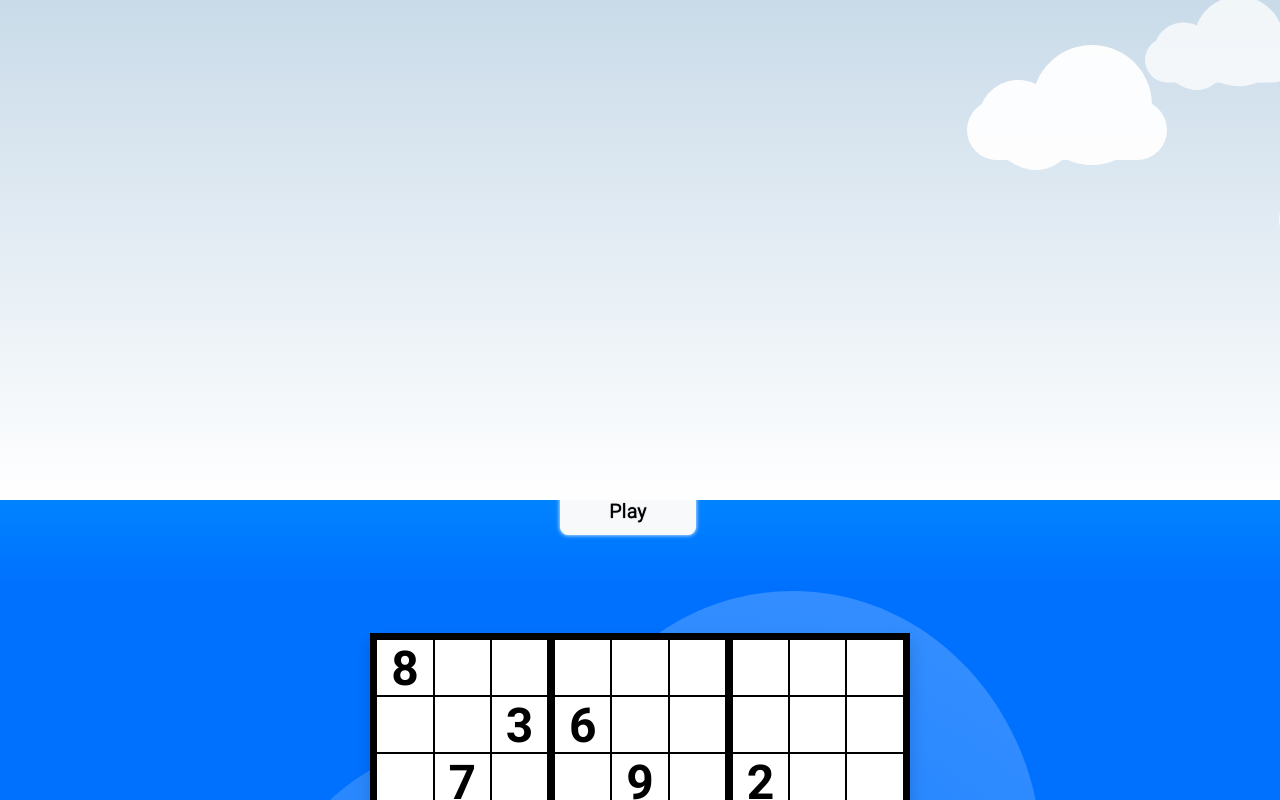
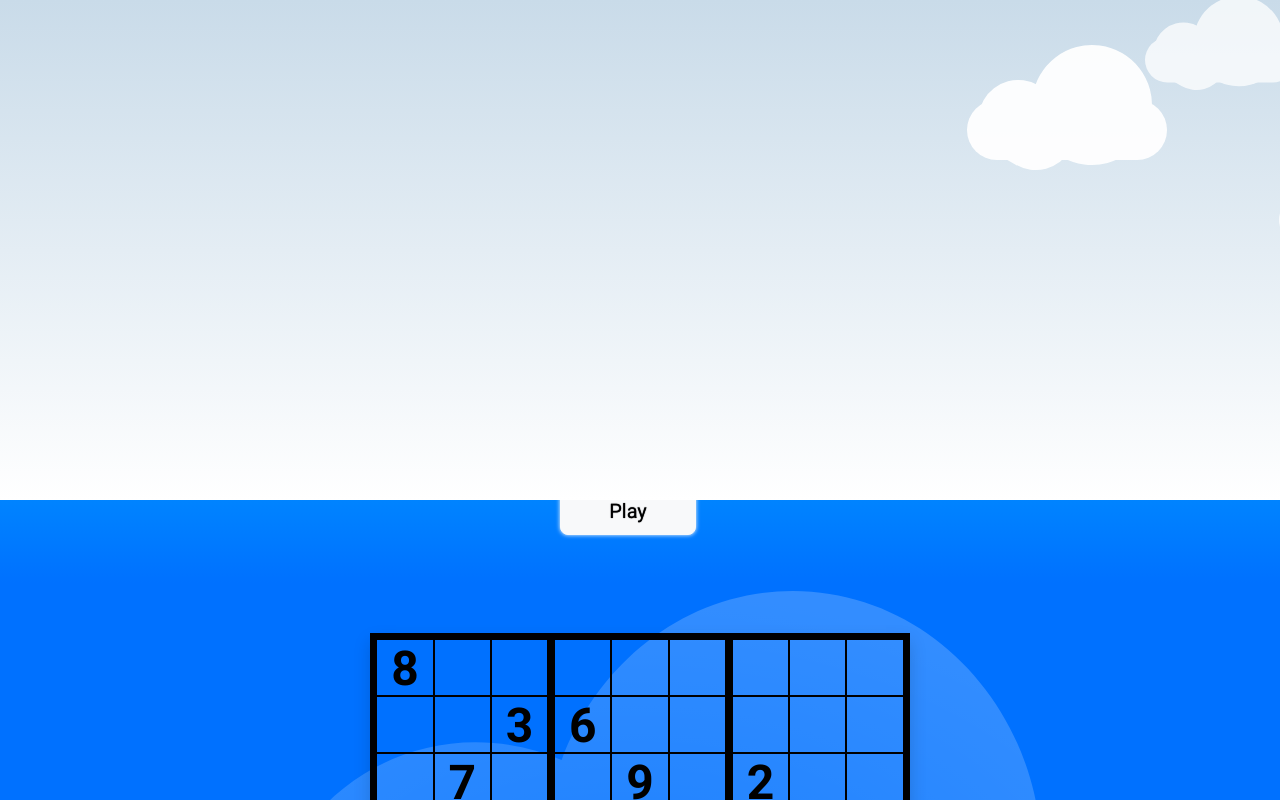
Before and after one commit to lindsaypj/Sudoku-in-the-Clouds, a React (Create React App) app: page / in a window 1280 px wide. Shown: the top 800 px of the page. Built offline with nearby package versions, Linux system fonts and the light colour scheme.

Commit message:
Fix: colored cells not focusable

```diff
--- a/src/components/boards/Cell.jsx
+++ b/src/components/boards/Cell.jsx
@@ -67,11 +67,11 @@ function Cell(props) {
 
     return (
         <div className='cellContainer'>
-            <p className={"cellDisplay size-"+props.size + " cell-text-"+cellTextColor+" cell-bg-"+cellBGColor}>{displayValue}</p>
+            <p className={"cellDisplay size-"+props.size + " cell-text-"+cellTextColor}>{displayValue}</p>
             {/* Cell input element (Interactable) */}
             <input
                 type={'text'}
-                className={"cell size-"+props.size}
+                className={"cell size-"+props.size+" cell-bg-"+cellBGColor}
                 tabIndex={props.index+1}
                 pattern={inputPattern}
                 value={inputValue}
```
